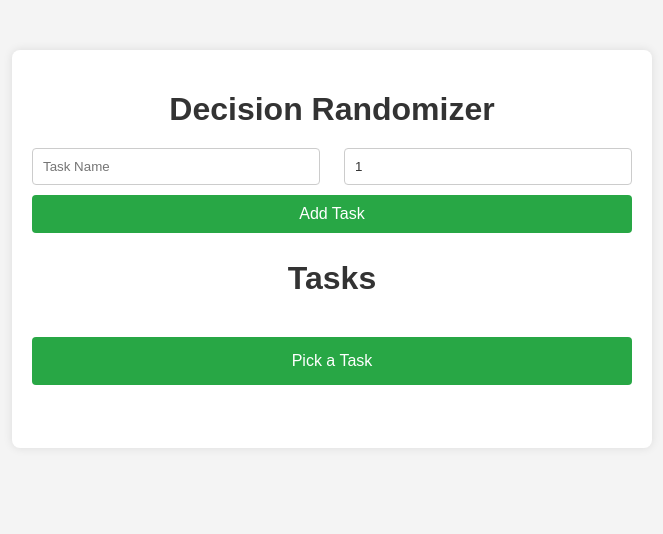
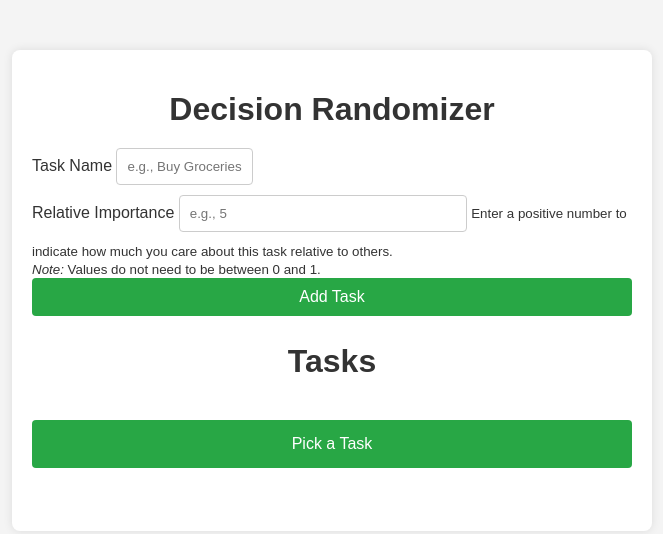
Before and after one commit to ady533/decision-randomizer, a plain HTML site: page index.html in a window 1280 px wide. Shown: the whole page, without its empty margins (308-971 px from the left). Drawn offline with Linux system fonts and the light colour scheme.

```diff
--- a/index.html
+++ b/index.html
@@ -8,7 +8,7 @@
   <!-- Web App Manifest -->
   <link rel="manifest" href="manifest.json">
 
-  <!-- Favicon (Optional) -->
+  <!-- Favicon -->
   <link rel="icon" href="icons/icon-192x192.png">
 
   <link rel="stylesheet" href="styles.css">
@@ -18,8 +18,20 @@
     <h1>Decision Randomizer</h1>
 
     <div class="add-task">
-      <input type="text" id="task-name" placeholder="Task Name" aria-label="Task Name">
-      <input type="number" id="task-weight" placeholder="Weight" min="1" value="1" aria-label="Task Weight">
+      <div class="input-group">
+        <label for="task-name">Task Name</label>
+        <input type="text" id="task-name" placeholder="e.g., Buy Groceries" aria-label="Task Name">
+      </div>
+
+      <div class="input-group">
+        <label for="task-weight">Relative Importance</label>
+        <input type="number" id="task-weight" placeholder="e.g., 5" min="1" aria-label="Task Weight">
+        <small class="helper-text">
+          Enter a positive number to indicate how much you care about this task relative to others.<br>
+          <em>Note:</em> Values do not need to be between 0 and 1.
+        </small>
+      </div>
+
       <button id="add-task-button" aria-label="Add Task">Add Task</button>
     </div>
 
```
